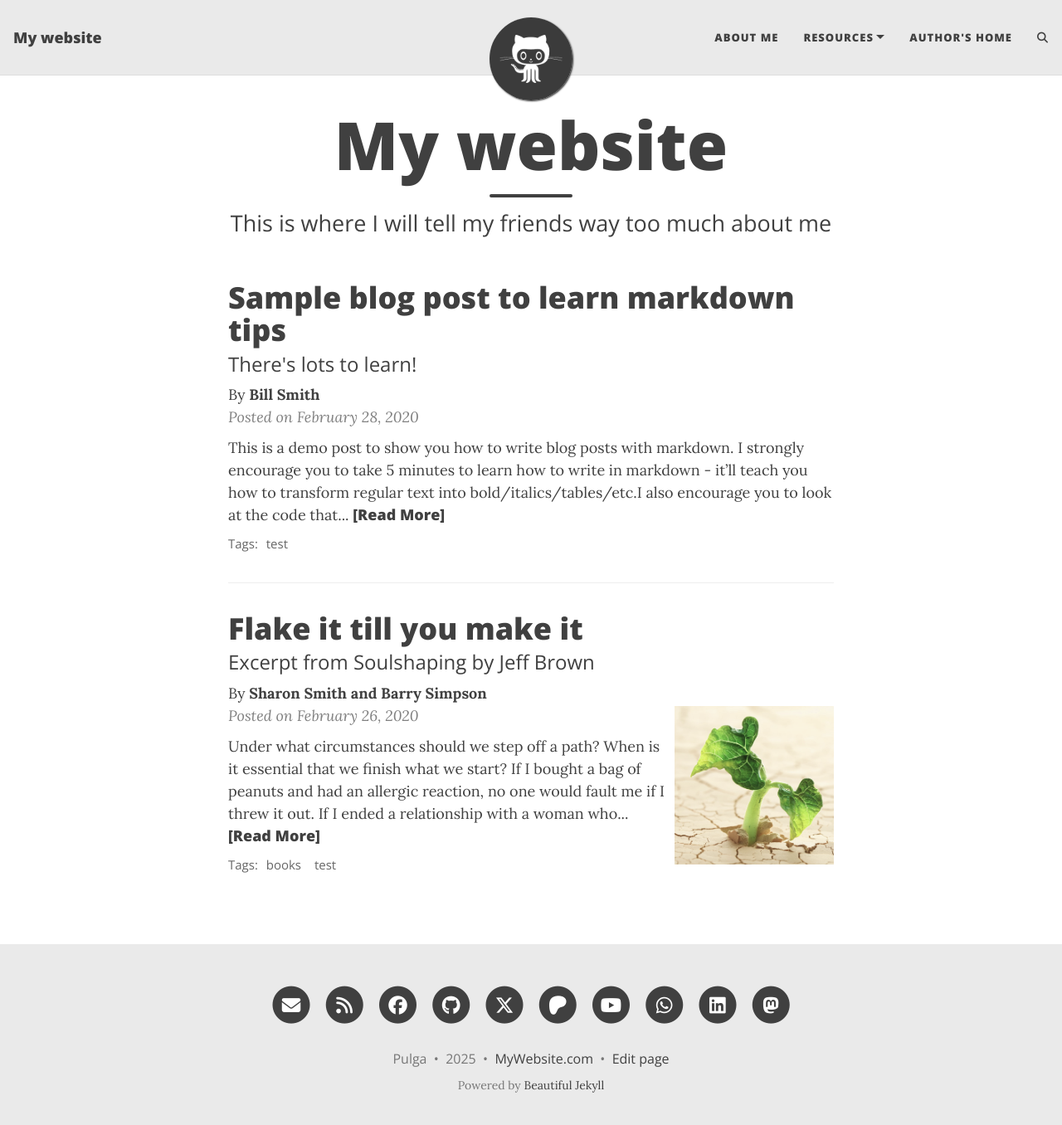
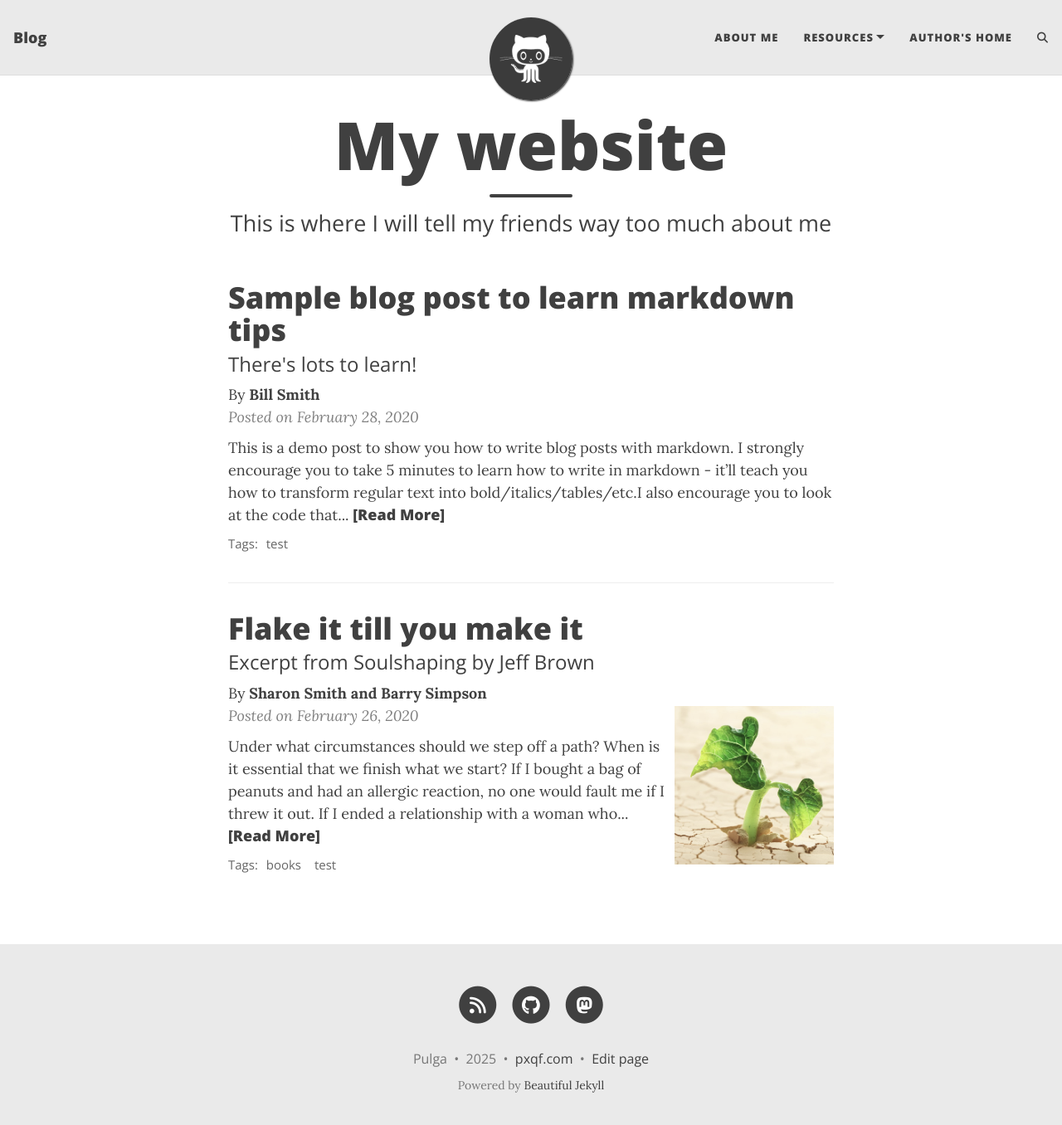
Before and after one commit to Pulga8/pulga8.github.io, a Jekyll site: the page built from index.html, in a window 1280 px wide and 1369 px high. Shown: the top 1356 px of the window at 83% size. Built offline with Jekyll 4.4.1, drawn with Linux system fonts in a browser that asks for light colours; the list of posts is cut into pages by our own code; comment, search, counter and statistics services are not loaded; some of the changed lines change nothing that is shown.

Commit message:
add modify to config

```diff
--- a/_config.yml
+++ b/_config.yml
@@ -10,7 +10,7 @@
 ############################
 
 # Name of website
-title: My website
+title: Blog
 
 # Your name to show in the footer
 author: Pulga
@@ -24,7 +24,7 @@ navbar-links:
   Resources:
     - Beautiful Jekyll: "https://beautifuljekyll.com"
     - Learn markdown: "https://www.markdowntutorial.com/"
-  Author's home: "https://deanattali.com"
+  Author's home: "https://rebel.ar/@pulganw"
 
 ################
 # --- Logo --- #
@@ -50,17 +50,10 @@ round-avatar: true
 # You can change the order that they show up on the page by changing the order here.
 # Uncomment the links you want to show and add your information to each one.
 social-network-links:
-  email: "someone@example.com"
   rss: true  # remove this line if you don't want to show an RSS link at the bottom
-  facebook: deanattali
   github: "@Pulga8"
-  twitter: daattali
-  patreon: DeanAttali
-  youtube: "@daattali"
-  whatsapp: 15551212
 #  medium: yourname
 #  reddit: yourname or r/yoursubreddit
-  linkedin: juan-y
 #  xing: yourname
 #  stackoverflow: "3943160/daattali"
 #  snapchat: deanat78
@@ -102,7 +95,7 @@ share-links-active:
 
 # How to display the link to your website in the footer
 # Remove this if you don't want a link in the footer
-url-pretty: "MyWebsite.com"
+url-pretty: "pxqf.com"
 
 # Add the website title to the title of every page
 title-on-all-pages: true
```
